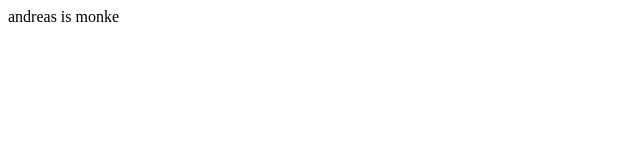
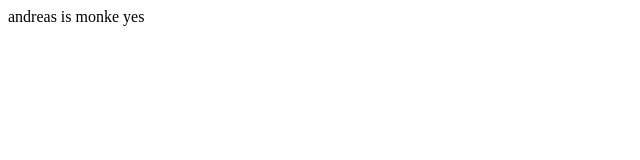
Before and after one commit to GamingG4mer/andreas.github.io, a plain HTML site: page HTML/index.html in a window 1280 px wide. Shown: the full height of the page, 0-640 px from the left. Drawn offline with Linux system fonts and the light colour scheme.

Commit message:
added yes

```diff
--- a/HTML/index.html
+++ b/HTML/index.html
@@ -5,6 +5,6 @@
 <title>and</title>
 </head>
 <body>
-    andreas is monke
+    andreas is monke yes
 </body>
 </html>
```
